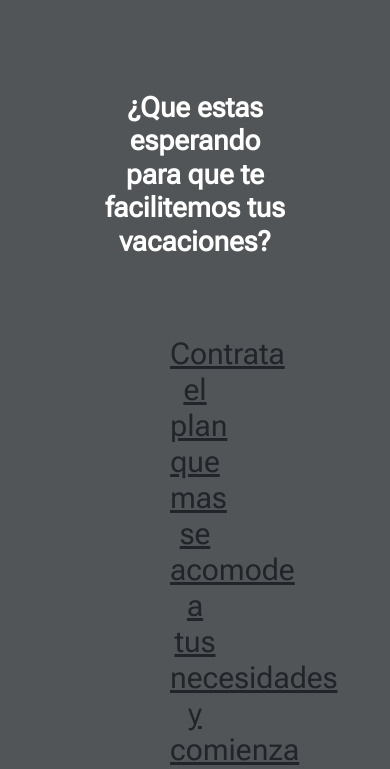
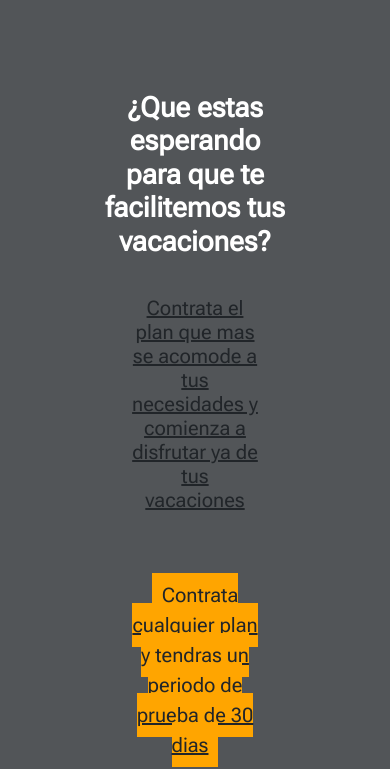
Before and after one commit to walmarb/MakeYourTrip_CoderHouse, a website: page paginas/servicios.html in a window 390 px wide. Shown: the part 75-844 px from the top of the page. Drawn offline with nearby package versions, Linux system fonts and the light colour scheme.

Commit message:
Fix responsive

```diff
--- a/scss/utilities/_mediaqueries.scss
+++ b/scss/utilities/_mediaqueries.scss
@@ -22,15 +22,17 @@
         }
     }
 
-    #footer{
-        &__imagen{
+    #footer {
+        &__imagen {
             padding-bottom: 3rem;
-            img{
+
+            img {
                 height: 70px;
                 width: 70px;
             }
         }
-        &__seccion{
+
+        &__seccion {
             font-size: 1rem;
         }
     }
@@ -61,16 +63,36 @@
         }
     }
 
-    #footer{
-        &__imagen{
+    #footer {
+        &__imagen {
             padding-bottom: 1rem;
-            img{
+
+            img {
                 height: 50px;
                 width: 50px;
             }
         }
-        &__seccion{
+
+        &__seccion {
             font-size: 0.8rem;
         }
     }
+
+    .membresia{
+        &__articulo{
+            padding: 30px;
+            h2{
+                font-size: 20px;
+                text-decoration: underline;
+            }
+        }
+        &__banner{
+            padding: 30px;
+            span{
+                font-size: 20px;
+                text-decoration: underline;
+            }
+        }
+    }
+
 }
```
Also changed, not shown: css/styles.css.
